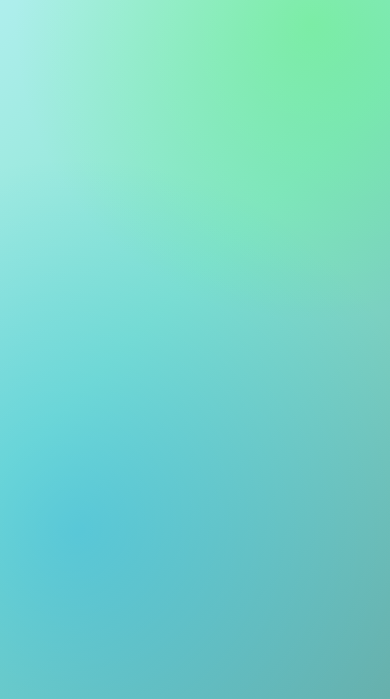
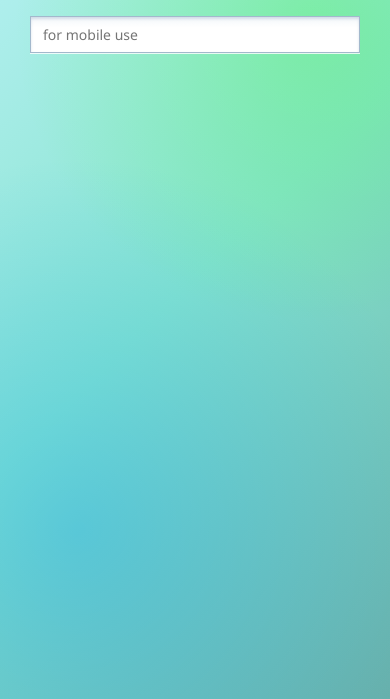
Before and after one commit to mcyra9/MichaelMusical-Synthesizer, a plain HTML site: page keyboard.html in a window 390 px wide. Shown: the part 145-844 px from the top of the page. Drawn offline with Linux system fonts and the light colour scheme.

Commit message:
Add input field for mobile use in keyboard.html
Added an input field for mobile use in keyboard.html.

```diff
--- a/keyboard.html
+++ b/keyboard.html
@@ -11,6 +11,9 @@
         <button> <a href="keyboard.html">Keyboard</a></button>
     </div>
     <h1> type here</h1>
+    <div>
+        <input type="text" placeholder="for mobile use">
+    <div>
     <script src="audio.js"></script>
     <script src="keys.js"></script>
 </body>
```
